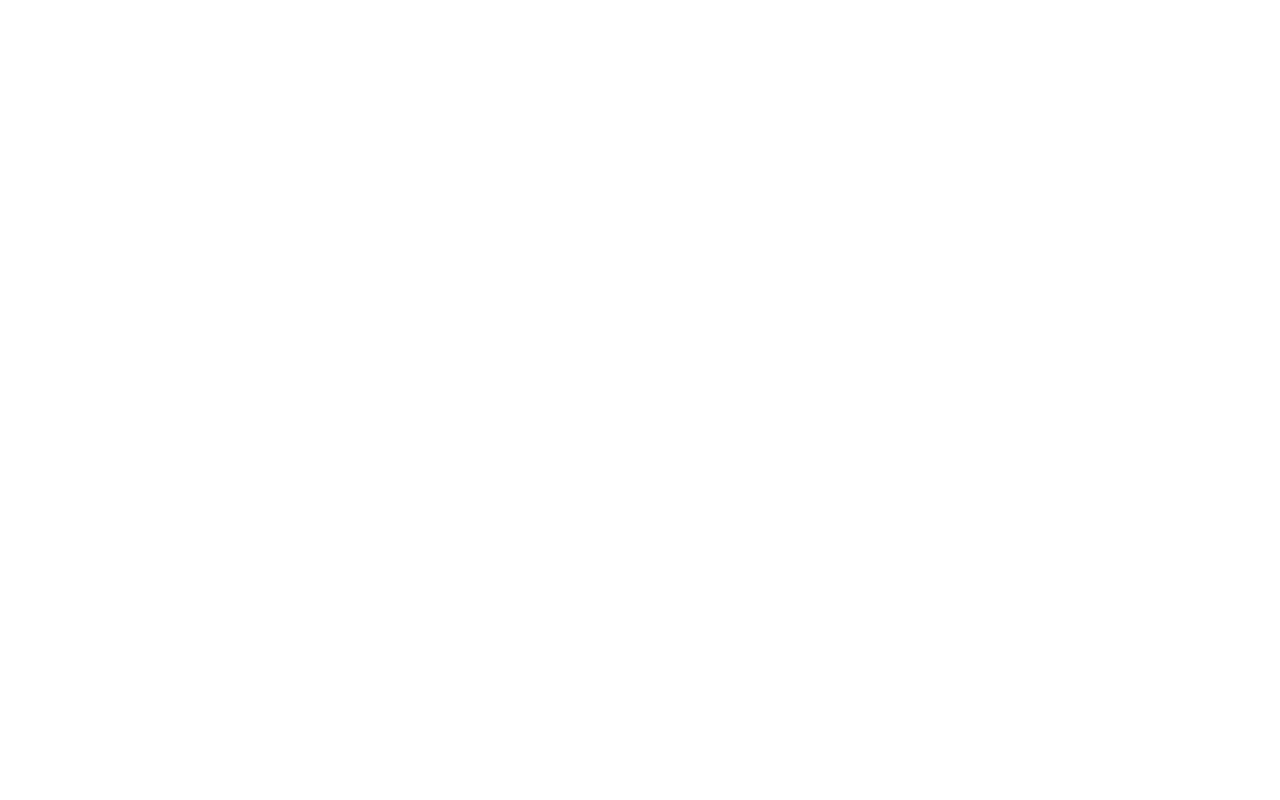
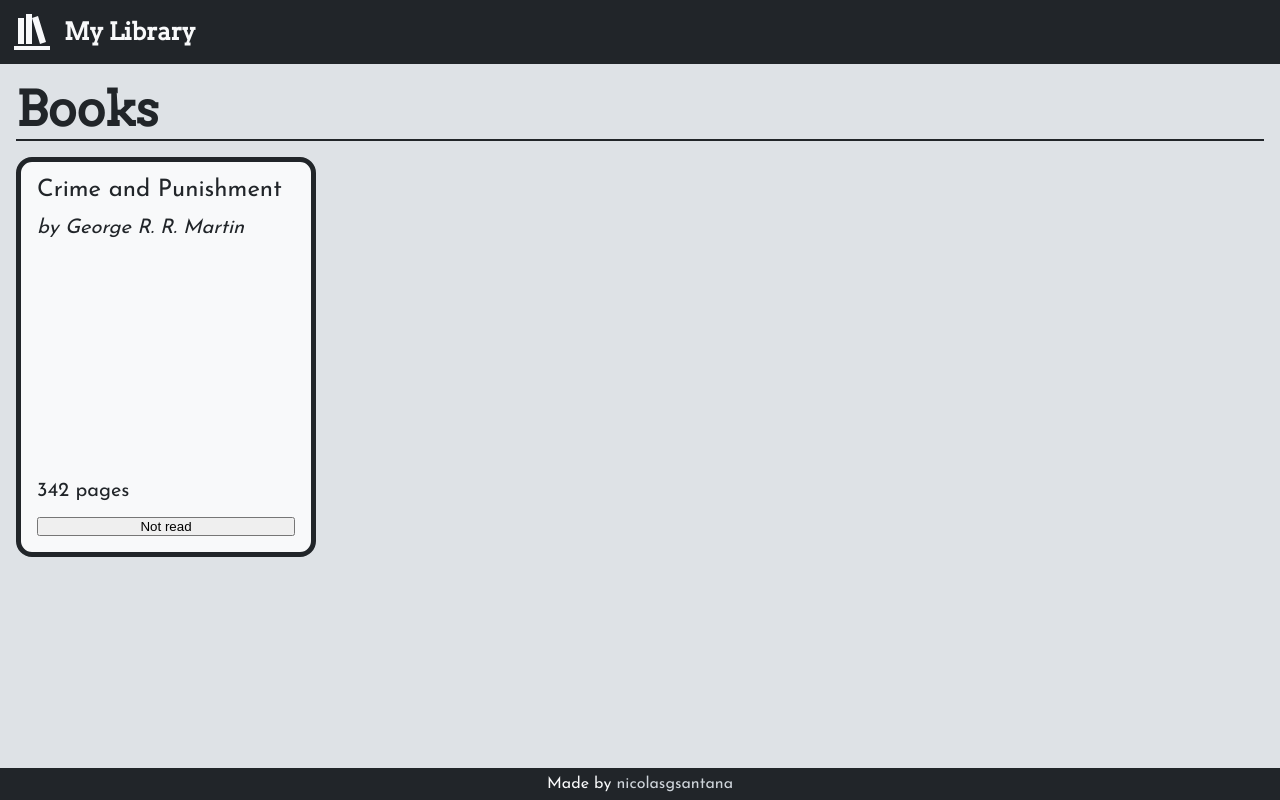
Before and after one commit to nicolasgsantana/library, a plain HTML site: page index.html in a window 1280 px wide. Drawn offline with Linux system fonts and the light colour scheme.

Commit message:
Add basic layout and style

```diff
--- a/css/style.css
+++ b/css/style.css
@@ -0,0 +1,108 @@
+@import url('https://fonts.googleapis.com/css2?family=Arvo&family=Josefin+Sans&display=swap');
+
+:root {
+    --title-font: 'Arvo', serif;
+    font-family: 'Josefin Sans', sans-serif;
+    color: #212529;
+}
+
+* {
+    margin: 0;
+    padding: 0;
+}
+
+body {
+    display: flex;
+    flex-direction: column;
+    height: 100vh;
+}
+
+h1, h2 {
+    font-family: var(--title-font);
+}
+
+h1 {
+    font-size: 48px;
+}
+
+header {
+    display: flex;
+    align-items: center;
+    gap: 8px;
+
+    padding: 8px;
+    background-color: #212529;
+    color: #F8F9FA;
+}
+
+header h2 {
+    font-size: 24px;
+}
+
+header svg {
+    fill: #F8F9FA;
+    height: 3rem;
+}
+
+footer {
+    background-color: #212529;
+    padding: 8px;
+
+    color: #F8F9FA;
+    text-align: center;
+
+    margin-top: auto;
+}
+
+footer a {
+    color: #CED4DA;
+    text-decoration: none;
+}
+
+footer a:hover {
+    color: #F8F9FA;
+    text-decoration: underline;
+}
+
+main {
+    padding: 16px;
+    background-color: #DEE2E6;
+    height: 100%;
+}
+
+hr {
+    margin-bottom: 16px;
+    border: 0;
+    border-top: 2px solid #212529;
+}
+
+.card-container {
+    display: flex;
+    align-items: center;
+}
+
+.card {
+    box-sizing: border-box;
+
+    border: 5px solid #212529;
+    border-radius: 16px;
+    background-color: #F8F9FA;
+    padding: 16px;
+    width: 300px;
+    height: 400px;
+
+    font-size: 20px;
+
+    display: flex;
+    flex-direction: column;
+    gap: 16px;
+}
+
+.card .title {
+    font-size: 24px;
+}
+
+.card .author {
+    font-style: italic;
+    margin-bottom: auto;
+}
--- a/index.html
+++ b/index.html
@@ -4,13 +4,34 @@
 <head>
   <meta charset="UTF-8">
   <meta name="viewport" content="width=device-width, initial-scale=1.0">
-  <title>Document</title>
+  <title>My Library</title>
   <link rel="stylesheet" href="./css/style.css">
   <script src="./js/script.js" defer></script>
 </head>
 
 <body>
-
+  <header>
+    <svg xmlns="http://www.w3.org/2000/svg" viewBox="0 0 24 24">
+      <title>bookshelf</title>
+      <path d="M9 3V18H12V3H9M12 5L16 18L19 17L15 4L12 5M5 5V18H8V5H5M3 19V21H21V19H3Z" />
+    </svg>
+    <h2>My Library</h2>
+  </header>
+  <main>
+    <h1>Books</h1>
+    <hr>
+    <div class="card-container">
+      <div class="card">
+        <p class="title">Crime and Punishment</p>
+        <p class="author">by George R. R. Martin</p>
+        <p>342 pages</p>
+        <button class="status">Not read</button>
+      </div>
+    </div>
+  </main>
+  <footer>
+    <p>Made by <a href="https://github.com/nicolasgsantana">nicolasgsantana</a></p>
+  </footer>
 </body>
 
 </html>
```
